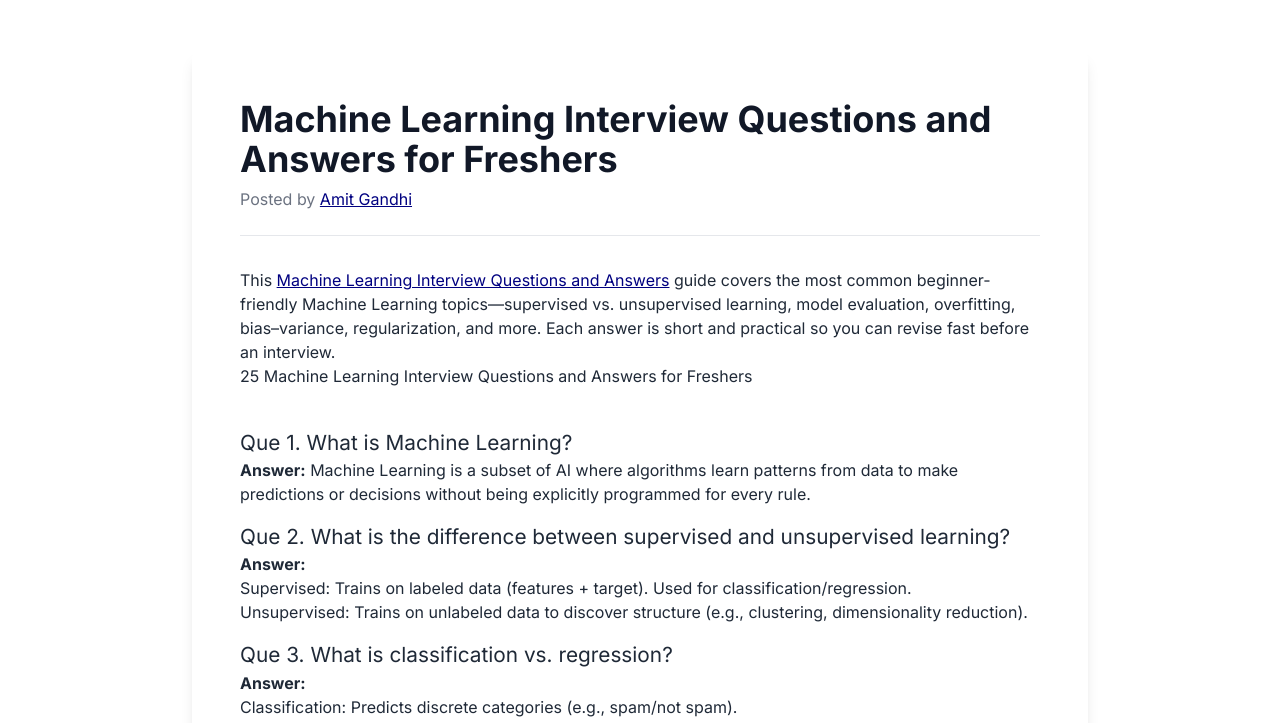
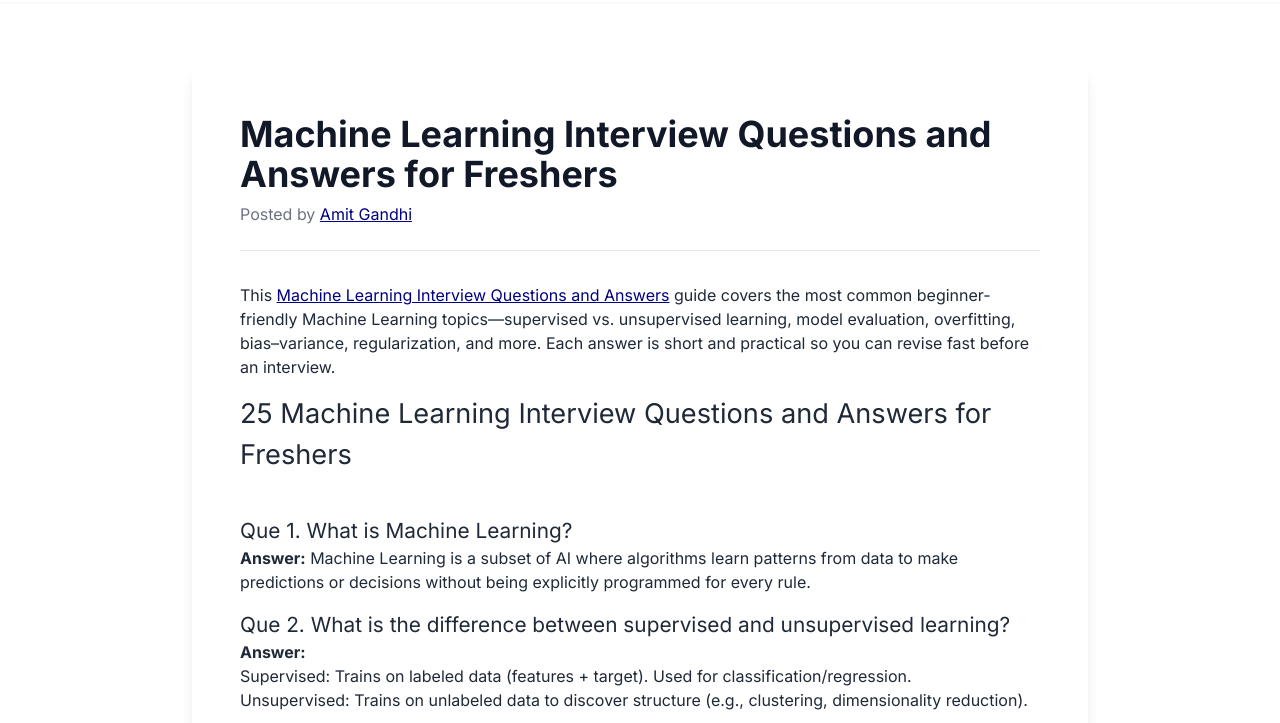
Before and after one commit to interviewquestionsforfreshers/interviewquestionsforfreshers.github.io, a plain HTML site: page blog/machine-learning-interview-questions-for-freshers.html in a window 1280 px wide. Shown: the part 77-800 px from the top of the page. Drawn offline with nearby package versions, Linux system fonts and the light colour scheme.

Commit message:
Update machine-learning-interview-questions-for-freshers.html

```diff
--- a/blog/machine-learning-interview-questions-for-freshers.html
+++ b/blog/machine-learning-interview-questions-for-freshers.html
@@ -88,7 +88,12 @@ p a:hover {
 </p>
 
                 <!-- Questions and Answers Section -->
-
+                   <style>
+h1 {
+    font-size: 1.7em; /* Medium-large font size */
+    margin-top: 15px;
+}
+</style>
 <h1>25 Machine Learning Interview Questions and Answers for Freshers</h1></br>
 
                      <style>
@@ -230,7 +235,6 @@ Batch size: Number of samples in one batch.
             </div>
         </div>
     </section>
-       </body>
 
     <!-- Footer -->
     <footer class="bg-gray-900 text-white py-10">
@@ -239,4 +243,5 @@ Batch size: Number of samples in one batch.
             <p>&copy; 2025 InterviewQuestionsForFreshers. All Rights Reserved.</p>
         </div>
     </footer>
+        </body>
 </html>
```
